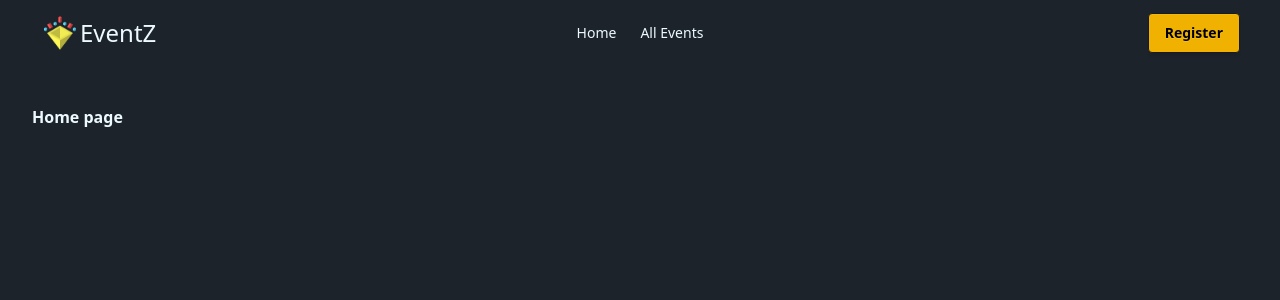
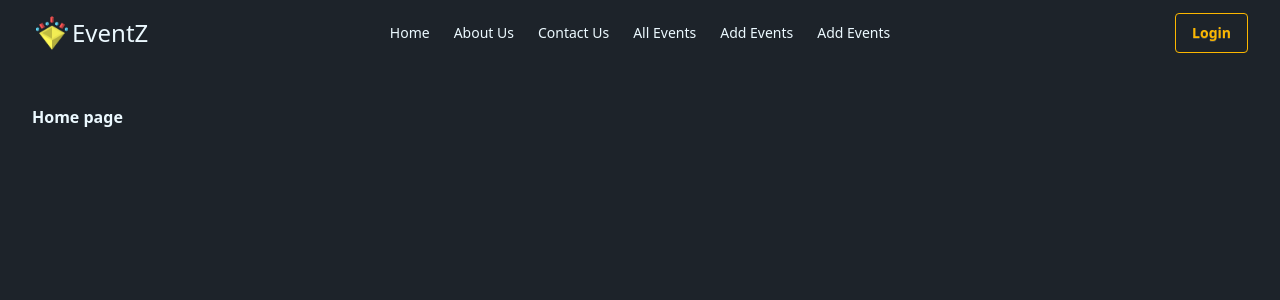
Before and after one commit to AskatAsh/Event-Management-Web-App, a React (Vite) app in the folder frontend/: page / in a window 1280 px wide. Shown: the top 300 px of the page. Built offline with nearby package versions, Linux system fonts and the light colour scheme.

Commit message:
added user private navlinks and logout handler in header

```diff
--- a/frontend/src/components/shared/Header.jsx
+++ b/frontend/src/components/shared/Header.jsx
@@ -1,29 +1,50 @@
+import { FaUserCircle } from "react-icons/fa";
 import { Link, NavLink } from "react-router";
 import { logo } from "../../constants";
+import useAuth from "../../hooks/useAuth";
 
 const Header = () => {
+  const { user, setUser } = useAuth();
+
+  const handleLogOut = () => {
+    setUser({});
+    localStorage.removeItem("user");
+  };
+
   const navLinks = (
     <>
       <li>
         <NavLink to="/">Home</NavLink>
       </li>
       <li>
+        <NavLink to="/about">About Us</NavLink>
+      </li>
+      <li>
+        <NavLink to="/contact">Contact Us</NavLink>
+      </li>
+      {user && (
+        <>
+          <li>
             <NavLink to="/events">All Events</NavLink>
           </li>
-      {/* <li><NavLink to="/contact">Contact Us</NavLink></li>
-        {
-            user && <>
-                <li><NavLink to="/eventprogress">Event Progress</NavLink></li>
-                <li><NavLink to="/profile">Profile</NavLink></li>
+          <li>
+            <NavLink to="/add-events">Add Events</NavLink>
+          </li>
+          <li>
+            <NavLink to="/my-events">Add Events</NavLink>
+          </li>
         </>
-        } */}
+      )}
     </>
   );
   return (
-    <header className="navbar container">
+    <header className="navbar container md:px-0">
       <div className="navbar-start">
         <div className="dropdown z-50">
-          <label tabIndex={0} className="btn btn-ghost lg:hidden px-0">
+          <label
+            tabIndex={0}
+            className="btn btn-ghost lg:hidden pl-0 pr-2 sm:pr-4"
+          >
             <svg
               xmlns="http://www.w3.org/2000/svg"
               className="h-6 w-6"
@@ -41,17 +62,20 @@ const Header = () => {
           </label>
           <ul
             tabIndex={0}
-            className="menu menu-sm dropdown-content mt-3 z-[1] p-2 shadow bg-base-100 rounded-box w-52"
+            className="menu menu-sm dropdown-content mt-3 z-[1] p-2 shadow bg-gray-800 space-y-2 rounded-box w-52"
           >
             {navLinks}
+
+            {!user && (
               <li>
                 <Link
                   to="/register"
-                className="py-2 bg-gray-900 flex items-center justify-center hover:text-yellow-400"
+                  className="btn py-2 flex items-center justify-center hover:text-yellow-400"
                 >
                   Register
                 </Link>
               </li>
+            )}
           </ul>
         </div>
         <Link to={"/"} className="text-2xl logo flex items-center">
@@ -63,12 +87,34 @@ const Header = () => {
         <ul className="menu menu-horizontal px-1">{navLinks}</ul>
       </div>
       <div className="navbar-end gap-2">
-        <Link
-          to="/register"
-          className="btn bg-yellow-500 text-black hidden md:flex"
+        <div>
+          {user && user?.email ? (
+            <div className="dropdown z-50">
+              <div className="flex items-center" tabIndex={0}>
+                {user.photoURL ? (
+                  <div className="w-[40px] rounded-full overflow-hidden mr-1">
+                    <img src={user.photoURL} alt={<FaUserCircle />} />
+                  </div>
+                ) : (
+                  <FaUserCircle className="text-3xl mr-2"></FaUserCircle>
+                )}
+              </div>
+              <ul className="menu menu-sm dropdown-content mt-3 z-[1] p-2 shadow bg-gray-800 space-y-2 rounded-box w-52 right-0">
+                <li className="text-center py-2 font-bold">{user?.name}</li>
+                <button
+                  onClick={handleLogOut}
+                  className="btn btn-warning btn-outline"
                 >
-          Register
+                  Logout
+                </button>
+              </ul>
+            </div>
+          ) : (
+            <Link to="/login">
+              <button className="btn btn-warning btn-outline">Login</button>
             </Link>
+          )}
+        </div>
       </div>
       {/* <ToastContainer></ToastContainer> */}
     </header>
--- /dev/null
+++ b/frontend/src/hooks/useAuth.jsx
@@ -0,0 +1,6 @@
+import { useContext } from "react";
+import { AuthContext } from "../contexts/AuthProvider";
+
+const useAuth = () => useContext(AuthContext);
+
+export default useAuth;
--- a/frontend/src/pages/AllEvents.jsx
+++ b/frontend/src/pages/AllEvents.jsx
@@ -1,10 +1,9 @@
-import { useContext } from "react";
 import { useLoaderData } from "react-router";
-import { AuthContext } from "../contexts/AuthProvider";
+import useAuth from "../hooks/useAuth";
 
 const AllEvents = () => {
   const { events } = useLoaderData();
-  const { user } = useContext(AuthContext);
+  const { user } = useAuth();
   console.log(user);
 
   return (
```
Lines whose indentation alone changed are shown as unchanged.
